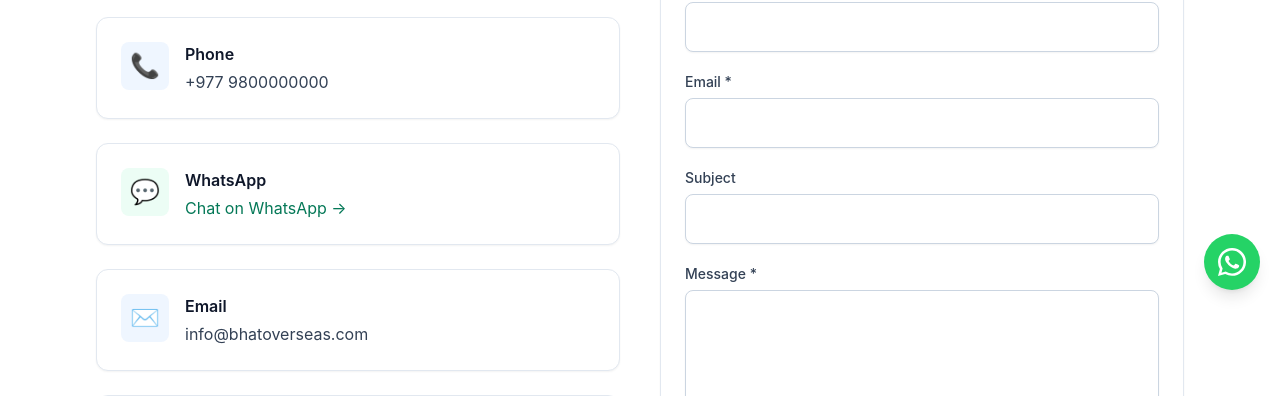
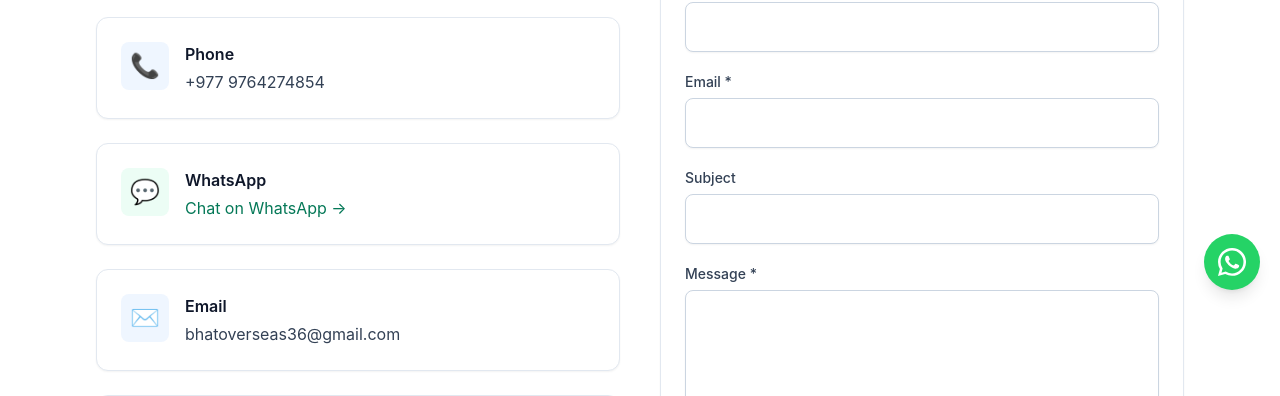
Before and after one commit to BIKASH907/bhat-overseas-system, a Next.js app: page /contact in a window 1280 px wide. Shown: the part 490-886 px from the top of the page. Built offline with nearby package versions, Linux system fonts and the light colour scheme; no server answers; grey boxes are pictures that could not be loaded.

Commit message:
Add partner highlights, real contact info, salary & processing time updates

```diff
--- a/app/contact/page.tsx
+++ b/app/contact/page.tsx
@@ -7,10 +7,10 @@ export default function ContactPage() {
   const { t } = useI18n();
   const [status, setStatus] = useState<"idle" | "submitting" | "success" | "error">("idle");
 
-  const phone = process.env.NEXT_PUBLIC_PHONE || "+977 9800000000";
-  const email = process.env.NEXT_PUBLIC_EMAIL || "info@bhatoverseas.com";
+  const phone = process.env.NEXT_PUBLIC_PHONE || "+977 9764274854";
+  const email = process.env.NEXT_PUBLIC_EMAIL || "bhatoverseas36@gmail.com";
   const address = process.env.NEXT_PUBLIC_ADDRESS || "Kathmandu, Nepal";
-  const whatsapp = process.env.NEXT_PUBLIC_WHATSAPP || "9779800000000";
+  const whatsapp = process.env.NEXT_PUBLIC_WHATSAPP || "9779764274854";
 
   async function handleSubmit(e: React.FormEvent<HTMLFormElement>) {
     e.preventDefault();
--- a/components/Footer.tsx
+++ b/components/Footer.tsx
@@ -3,8 +3,8 @@
 import Link from "next/link";
 import { useI18n } from "@/lib/i18n";
 
-const phone = process.env.NEXT_PUBLIC_PHONE || "+977 9800000000";
-const email = process.env.NEXT_PUBLIC_EMAIL || "info@bhatoverseas.com";
+const phone = process.env.NEXT_PUBLIC_PHONE || "+977 9764274854";
+const email = process.env.NEXT_PUBLIC_EMAIL || "bhatoverseas36@gmail.com";
 const address = process.env.NEXT_PUBLIC_ADDRESS || "Kathmandu, Nepal";
 
 export default function Footer() {
--- a/components/WhatsAppButton.tsx
+++ b/components/WhatsAppButton.tsx
@@ -1,6 +1,6 @@
 "use client";
 
-const phone = process.env.NEXT_PUBLIC_WHATSAPP || "9779800000000";
+const phone = process.env.NEXT_PUBLIC_WHATSAPP || "9779764274854";
 
 export default function WhatsAppButton() {
   const link = `https://wa.me/${phone}?text=${encodeURIComponent(
```
Also changed, not shown: 1 other file (tests, documents, lock files or other folders).
